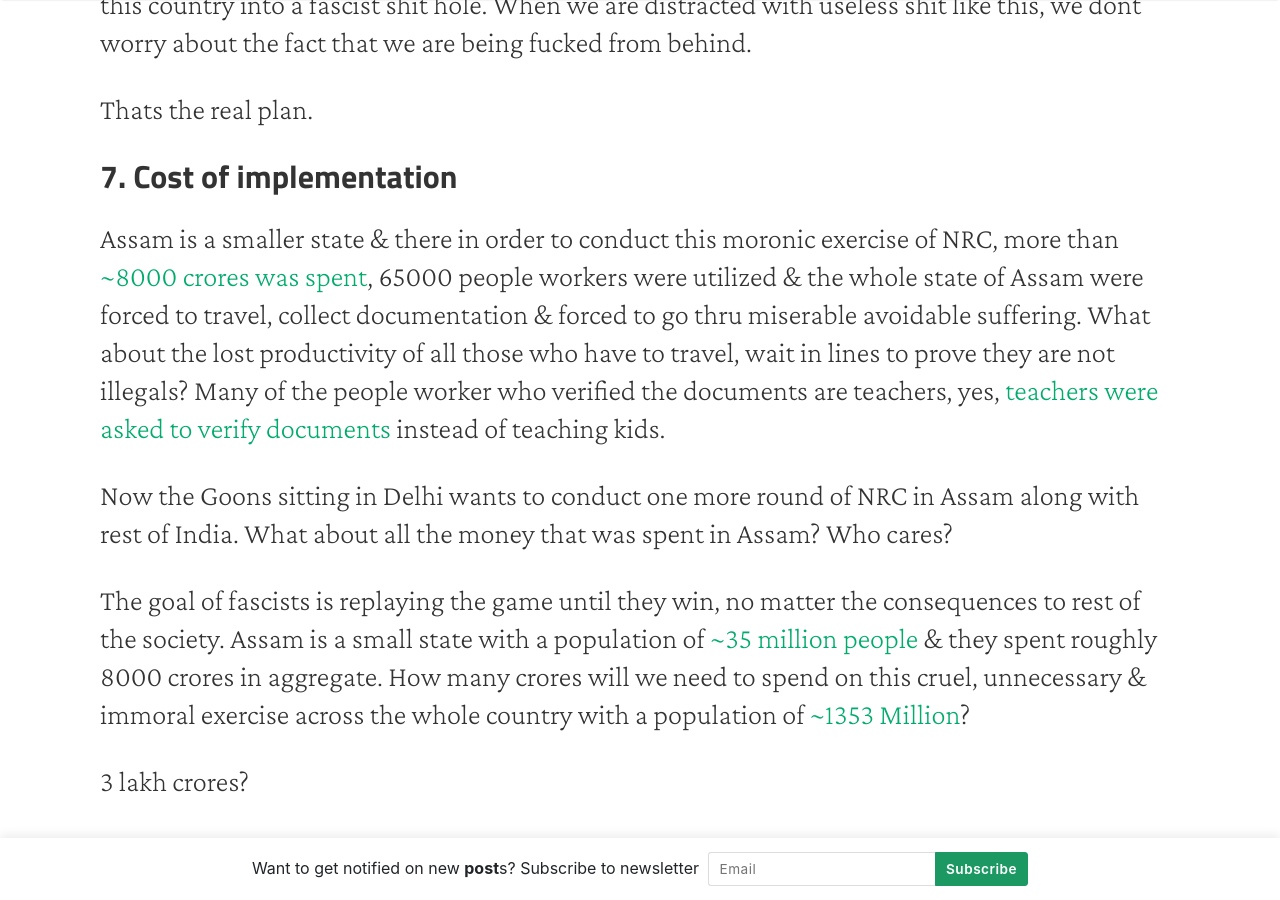
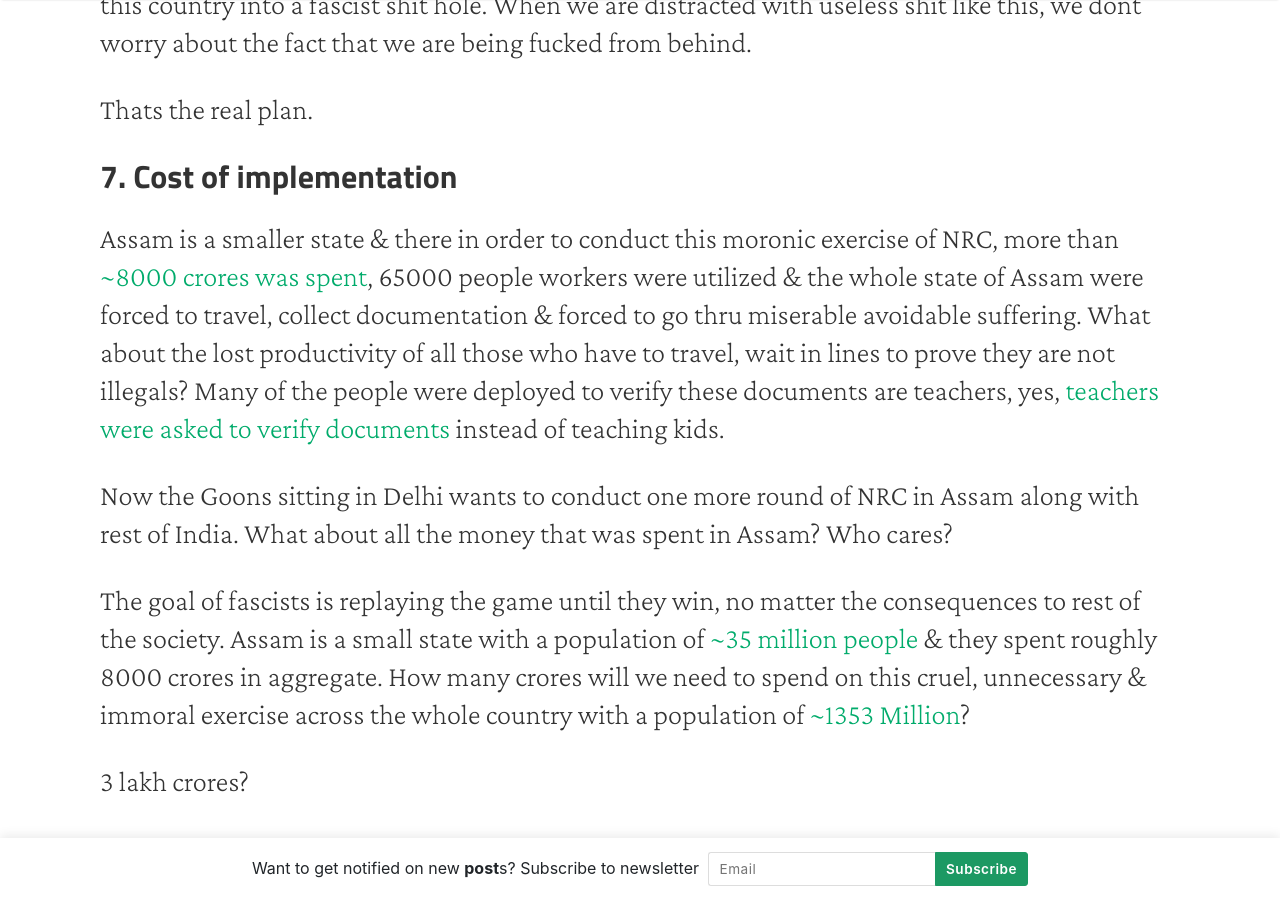
Before and after one commit to thekalinga/thekalinga.in, a Jekyll site: the page built from _posts/2019-11-24-why-fascist-nrc-should-be-opposed/2019-11-24-why-fascist-nrc-should-be-opposed.md, in a window 1280 px wide and 900 px high, scrolled down 6095 px. Built offline with Jekyll 4.4.1, drawn with Linux system fonts in a browser that asks for light colours; nearby versions of some CDN libraries.

Commit message:
fixed minor issue

```diff
--- a/_posts/2019-11-24-why-fascist-nrc-should-be-opposed/2019-11-24-why-fascist-nrc-should-be-opposed.md
+++ b/_posts/2019-11-24-why-fascist-nrc-should-be-opposed/2019-11-24-why-fascist-nrc-should-be-opposed.md
@@ -149,7 +149,7 @@ Thats the real plan.
 
 Assam is a smaller state & there in order to conduct this moronic exercise of NRC, more than [~8000 crores was spent](https://nagalandtoday.in/editorial/2019/11/people-left-out-of-nrc-in-assam-spent-rs-7836-crore-for-hearings-rights-body-survey/), 65000 people workers were utilized & the whole state of Assam were forced to travel, collect documentation & forced to go thru miserable avoidable suffering.
 What about the lost productivity of all those who have to travel, wait in lines to prove they are not illegals?
-Many of the people worker who verified the documents are teachers, yes, [teachers were asked to verify documents](https://twitter.com/RuhulAlam72/status/1197808864583802880) instead of teaching kids.
+Many of the people were deployed to verify these documents are teachers, yes, [teachers were asked to verify documents](https://twitter.com/RuhulAlam72/status/1197808864583802880) instead of teaching kids.
 
 Now the Goons sitting in Delhi wants to conduct one more round of NRC in Assam along with rest of India.
 What about all the money that was spent in Assam?
```
